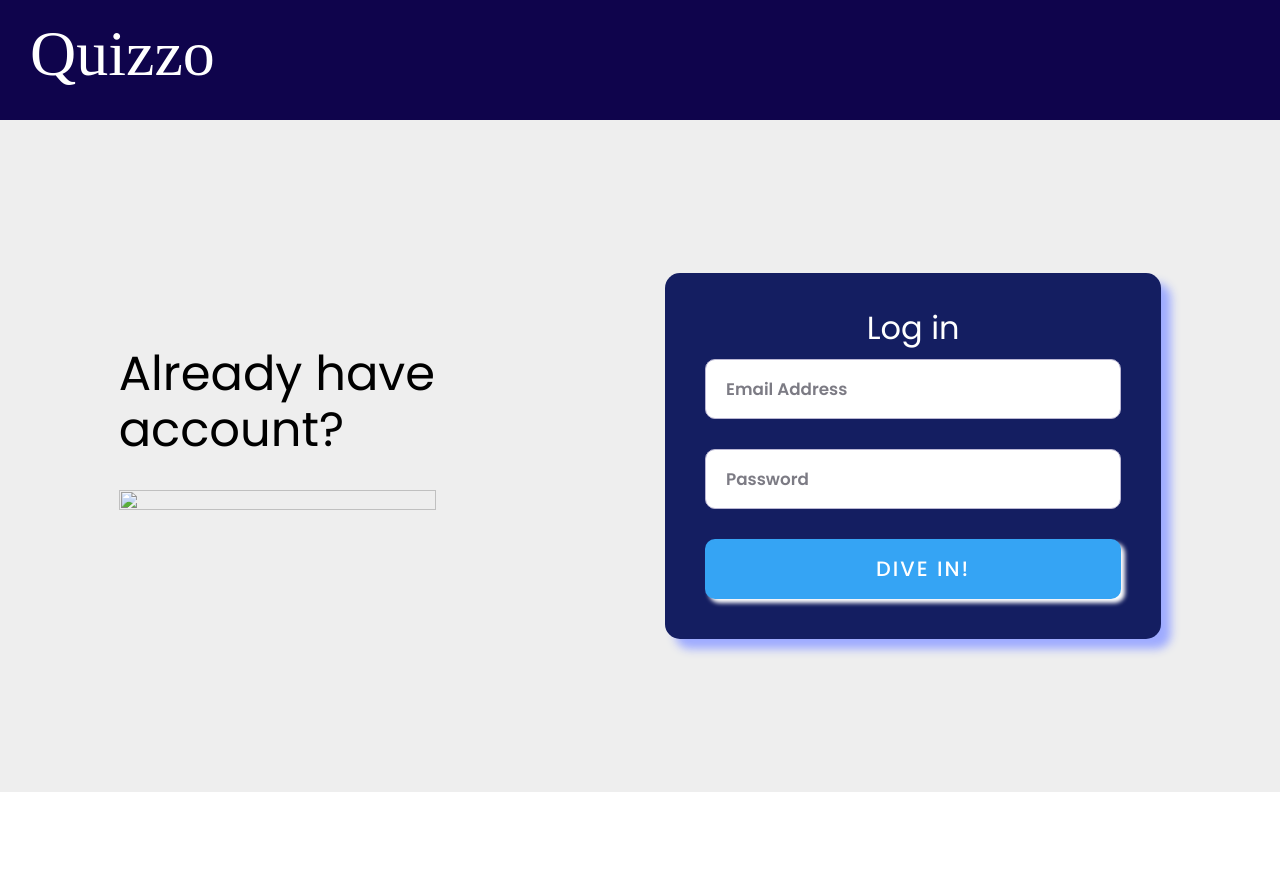
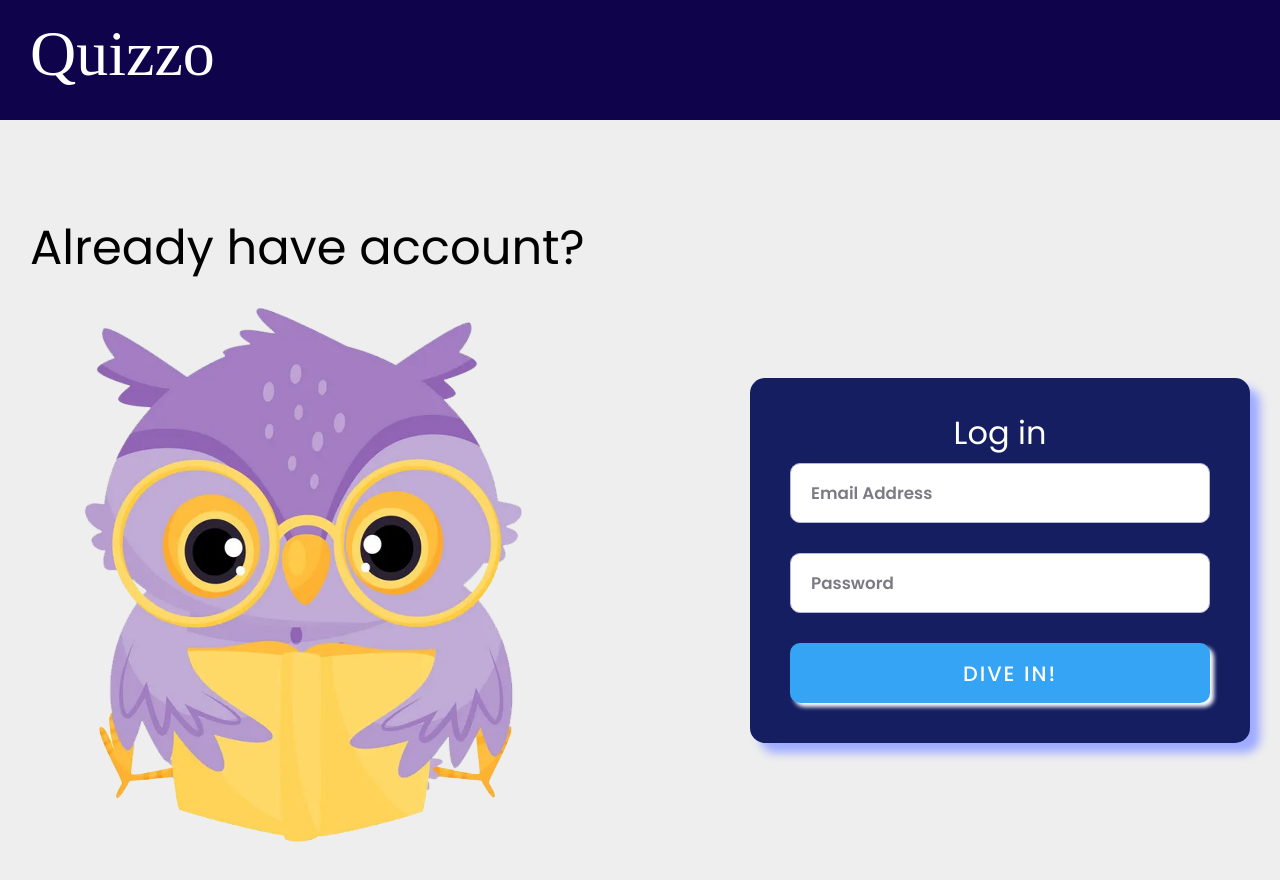
Before and after one commit to chatterjeedeep08/Quizzo, a plain HTML site: page login page/login.html in a window 1280 px wide. Before the commit the page ends 800 px from the top, so only its background shows below. Drawn offline with Linux system fonts and the light colour scheme; files whose address does not match are found by name.

Commit message:
login page updated

```diff
--- a/login page/login.css
+++ b/login page/login.css
@@ -53,7 +53,8 @@ html {
 	font-size: 1.5rem;
 	line-height: 3rem;
 	margin-bottom: 2rem;
-    font-family:'Junge';
+    /* font-family:'Junge'; */
+	font-weight: 100;
 }
 .left-col p {
 	color: white;
--- a/login page/login.html
+++ b/login page/login.html
@@ -3,7 +3,7 @@
 <head>
   <meta charset="UTF-8">
   <meta name="viewport" content="width=device-width, initial-scale=1.0">
-  <link rel="stylesheet" href="signUp.css">
+  <link rel="stylesheet" href="login.css">
 
   <title>Log in page</title>
 
@@ -20,7 +20,7 @@
     <div class="container">
       <div class="left-col">
         <h1>Already have account?</h1>
-        <img src="./images/owl1.png" height="80%" width="80%">
+        <img src="../images/owl1.png" height="80%" width="80%">
       </div>
       <div class="right-col">
         <div class="form-container">
@@ -55,6 +55,6 @@
       Coded by <a href="https://webcifar.com">Web Cifar</a>.
     </p>
   </footer> -->
-  <script src="./signUp.js"></script>
+  <script src="./login.js"></script>
 </body>
 </html>
```
